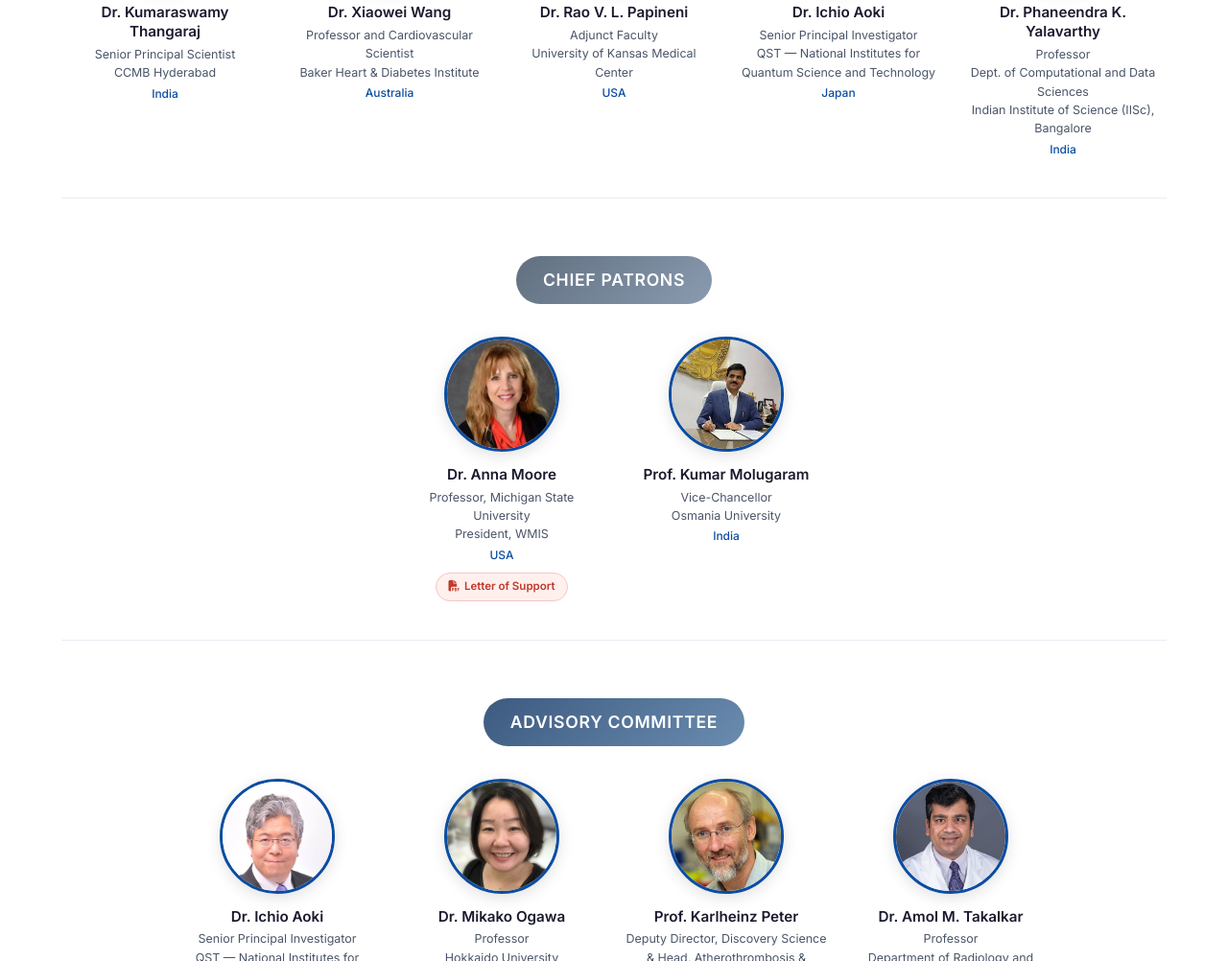
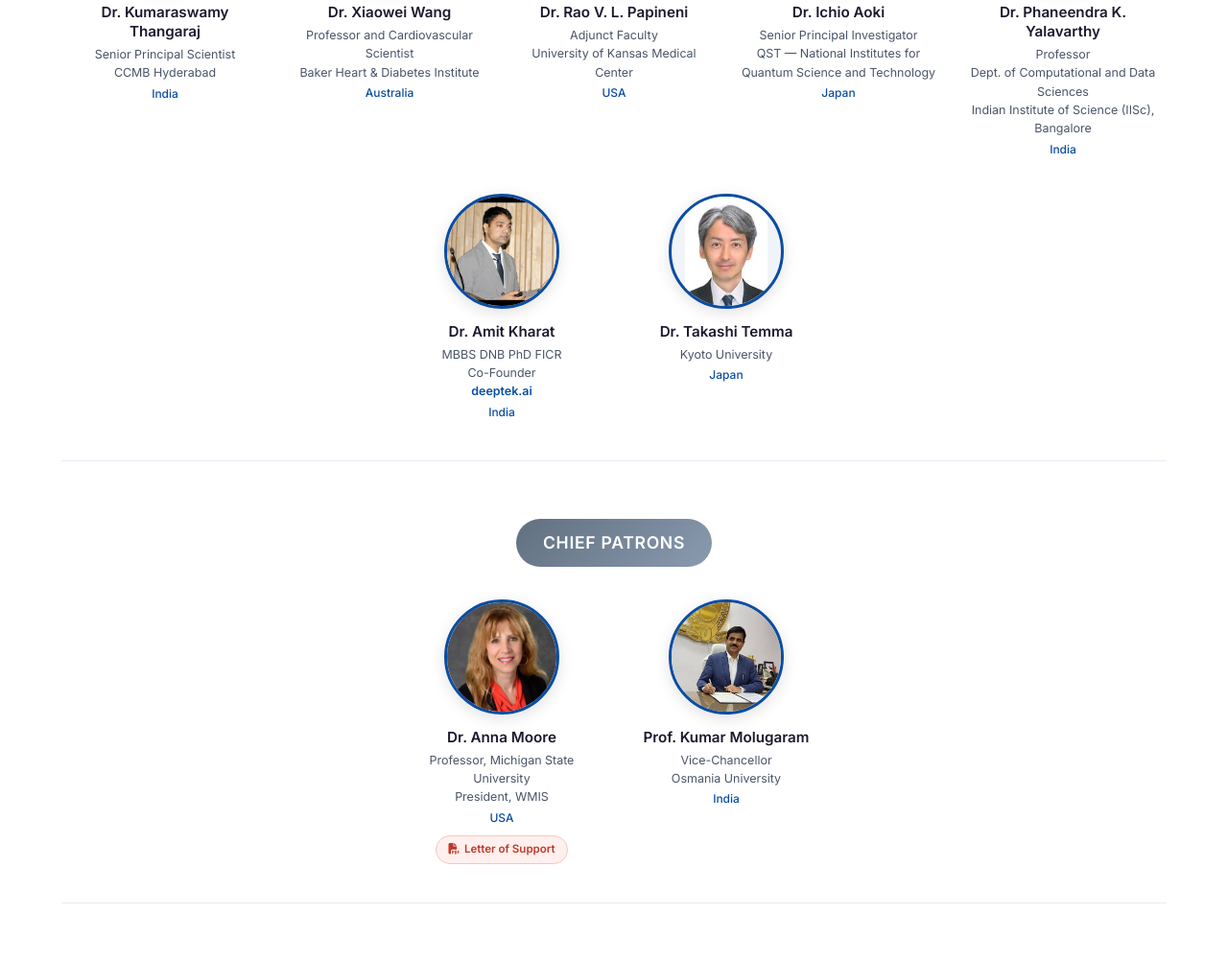
Before and after one commit to FASMIMISI/fasmibiannualconf2026, a plain HTML site: page speakers.html in a window 1280 px wide. Shown: the part 1408-2410 px from the top of the page at 96% size. Drawn offline with Linux system fonts and the light colour scheme.

Commit message:
Add files via upload

```diff
--- a/speakers.html
+++ b/speakers.html
@@ -245,6 +245,18 @@
                             Institute of Science (IISc), Bangalore</p>
                         <p class="people-country">India</p>
                     </div>
+                    <div class="people-card">
+                        <img src="assets/images/amit.jpg" alt="Dr. Amit Kharat" class="people-photo">
+                        <p class="people-name">Dr. Amit Kharat</p>
+                        <p class="people-affil">MBBS DNB PhD FICR<br>Co-Founder<br><a href="https://www.deeptek.ai" target="_blank" rel="noopener" style="color:var(--primary-blue,#1a73e8);text-decoration:none;font-weight:600;">deeptek.ai</a></p>
+                        <p class="people-country">India</p>
+                    </div>
+                    <div class="people-card">
+                        <img src="assets/images/takashi.jpg" alt="Dr. Takashi Temma" class="people-photo" style="object-fit: contain; object-position: center; background:#f0f4f8;">
+                        <p class="people-name">Dr. Takashi Temma</p>
+                        <p class="people-affil">Kyoto University</p>
+                        <p class="people-country">Japan</p>
+                    </div>
                 </div>
             </div>
 
```
Also changed, not shown: assets/images/amit.jpg (added), assets/images/takashi.jpg (added), 2 other files.
